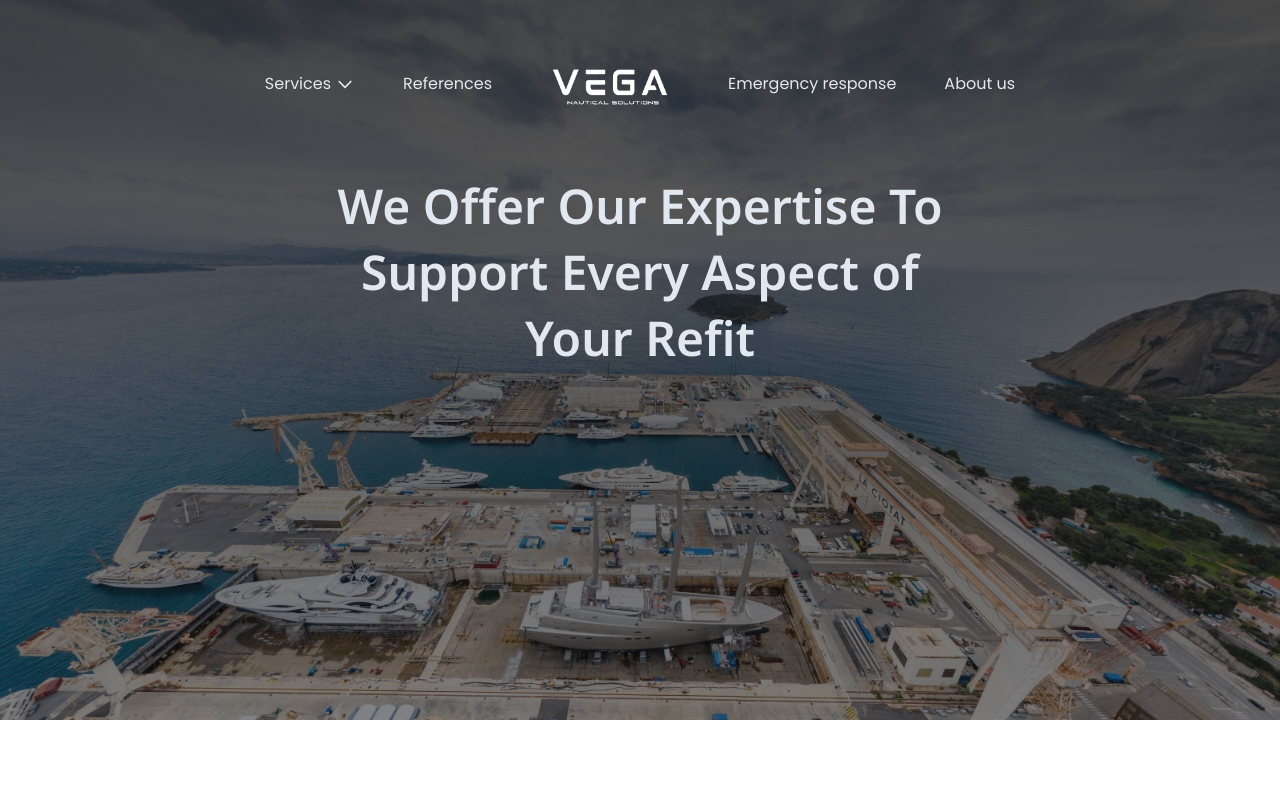
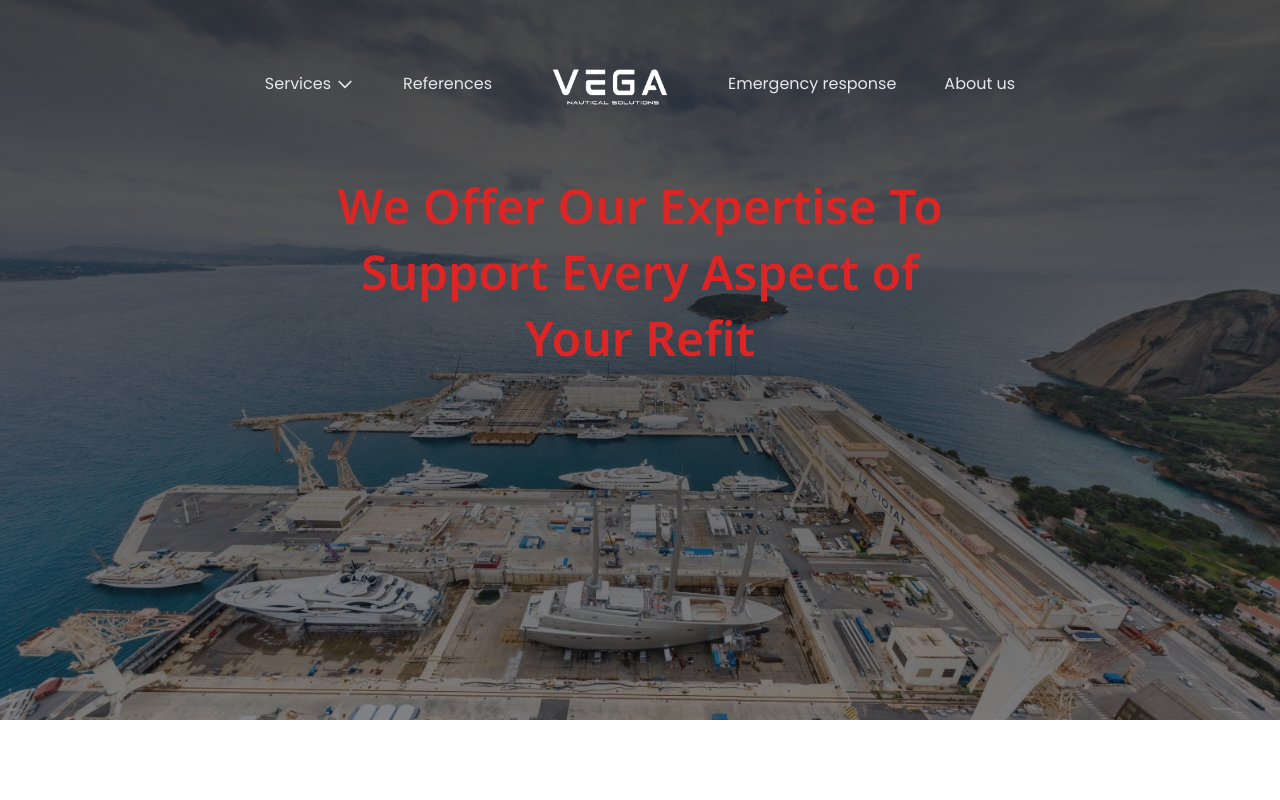
Before and after one commit to SimoSabev/vega-ns, a Next.js app: page /pages/main in a window 1280 px wide. Shown: the top 800 px of the page. Built offline with nearby package versions, Linux system fonts and the light colour scheme.

Commit message:
style: fix bug

```diff
--- a/app/pages/main/page.tsx
+++ b/app/pages/main/page.tsx
@@ -41,7 +41,7 @@ const Main = () => {
             transition={{ duration: 0.8 }}
             className={`text-slate-200 text-center text-2xl sm:text-5xl md:text-5xl xl:text-5xl 2xl:text-5xl max-w-2xl mb-44 ${header.className}`}
           >
-            <p className="leading-snug">We Offer Our Expertise To Support Every Aspect of Your Refit</p>
+            <p className="leading-snug text-red-600">We Offer Our Expertise To Support Every Aspect of Your Refit</p>
           </motion.div>
       </div>
       <div className="max-w-3xl mx-auto px-4 sm:px-6 lg:px-8">
```
